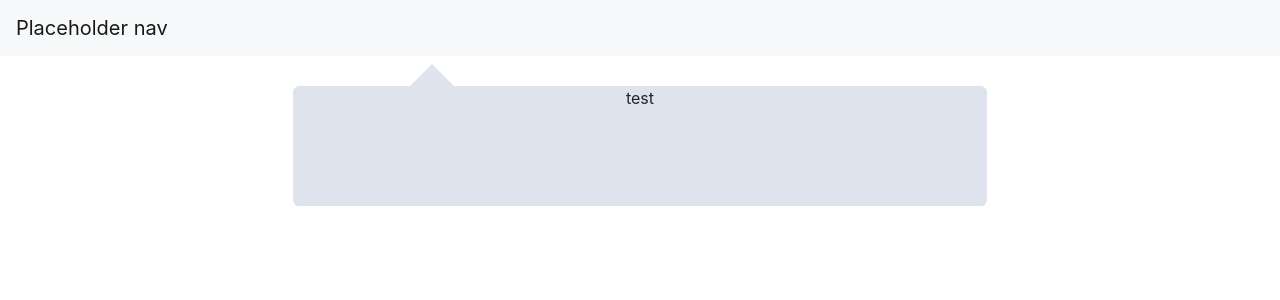
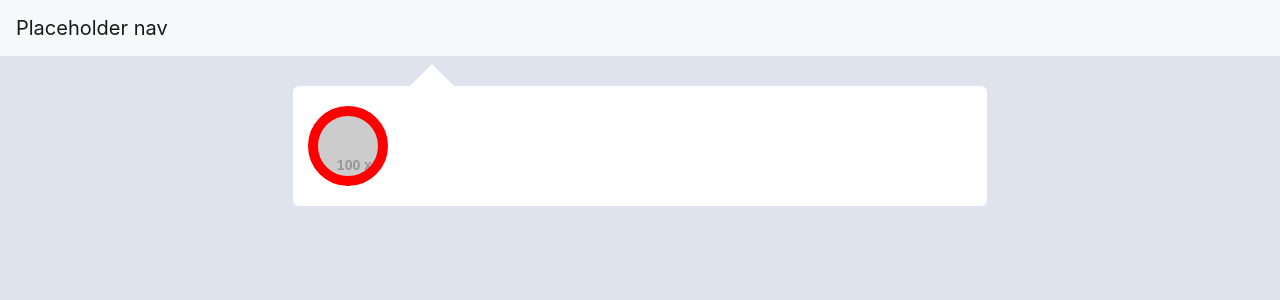
Before and after one commit to ewgalassi/Project3, a React (Create React App) app in the folder client/: page / in a window 1280 px wide. Shown: the top 300 px of the page. Built offline with nearby package versions, Linux system fonts and the light colour scheme.

Commit message:
profile pic

```diff
--- a/client/src/components/Grid/Grid.css
+++ b/client/src/components/Grid/Grid.css
@@ -13,7 +13,7 @@
   margin: auto;
   height: 120px;
   position: relative;
-  background: #dfe3ee;
+  background: #ffffff;
   border-radius: 0.4em;
 }
 .col-md-8:after {
@@ -24,7 +24,7 @@
   width: 0;
   height: 0;
   border: 22px solid transparent;
-  border-bottom-color: #dfe3ee;
+  border-bottom-color: #ffffff;
   border-top: 0;
   margin-left: -22px;
   margin-top: -22px;
--- /dev/null
+++ b/client/src/components/PicIcon/PicIcon.css
@@ -0,0 +1,7 @@
+.PicIcon {
+  border: 10px solid red;
+  position: absolute;
+  top: 20px;
+  padding: 30px;
+  border-radius: 50%;
+}
--- /dev/null
+++ b/client/src/components/PicIcon/PicIcon.js
@@ -0,0 +1,11 @@
+import React from "react";
+import "./PicIcon.css";
+
+const PicIcon = () => (
+  <div
+    className="PicIcon"
+    style={{ backgroundImage: `url(http://placehold.it/100x100)` }}
+  />
+);
+
+export default PicIcon;
--- /dev/null
+++ b/client/src/components/PicIcon/index.js
@@ -0,0 +1 @@
+export { default } from "./PicIcon";
--- /dev/null
+++ b/client/src/pages/Newsfeed/Newsfeed.css
@@ -0,0 +1,3 @@
+body {
+  background-color: #dfe3ee;
+}
--- a/client/src/pages/Newsfeed/Newsfeed.js
+++ b/client/src/pages/Newsfeed/Newsfeed.js
@@ -1,5 +1,7 @@
 import React, { Component } from "react";
 import { Col, Row, Container } from "../../components/Grid";
+import PicIcon from "../../components/PicIcon";
+import "./Newsfeed.css";
 
 //components needed:
 
@@ -13,7 +15,9 @@ class Newsfeed extends Component {
     return (
       <Container>
         <Row>
-          <Col size="md-8">test</Col>
+          <Col size="md-8">
+            <PicIcon />
+          </Col>
         </Row>
       </Container>
     );
```
